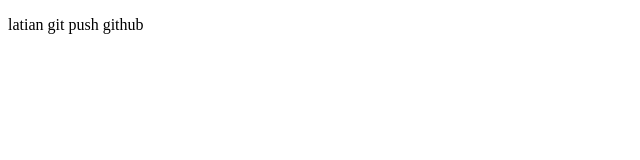
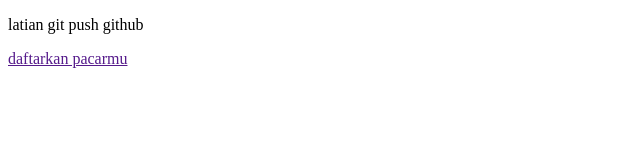
Before and after one commit to ekoprasetyo98/try, a plain HTML site: page index2.html in a window 1280 px wide. Shown: the whole page, without its empty margins (0-640 px from the left). Drawn offline with Linux system fonts and the light colour scheme.

Commit message:
ubah dari github

```diff
--- a/index2.html
+++ b/index2.html
@@ -8,5 +8,6 @@
 </head>
 <body>
     <p>latian git push github</p>
+    <a href="">daftarkan pacarmu</a>
 </body>
 </html>
```
